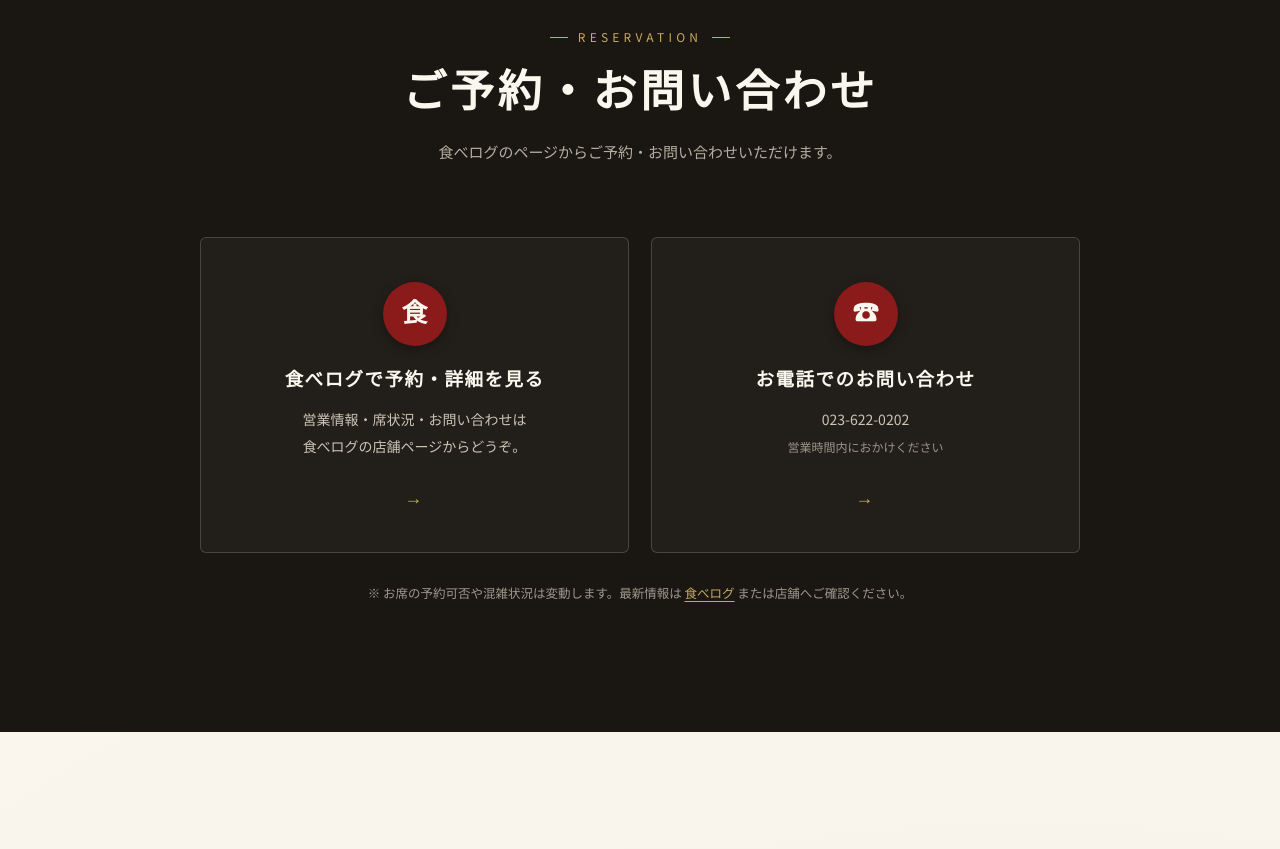
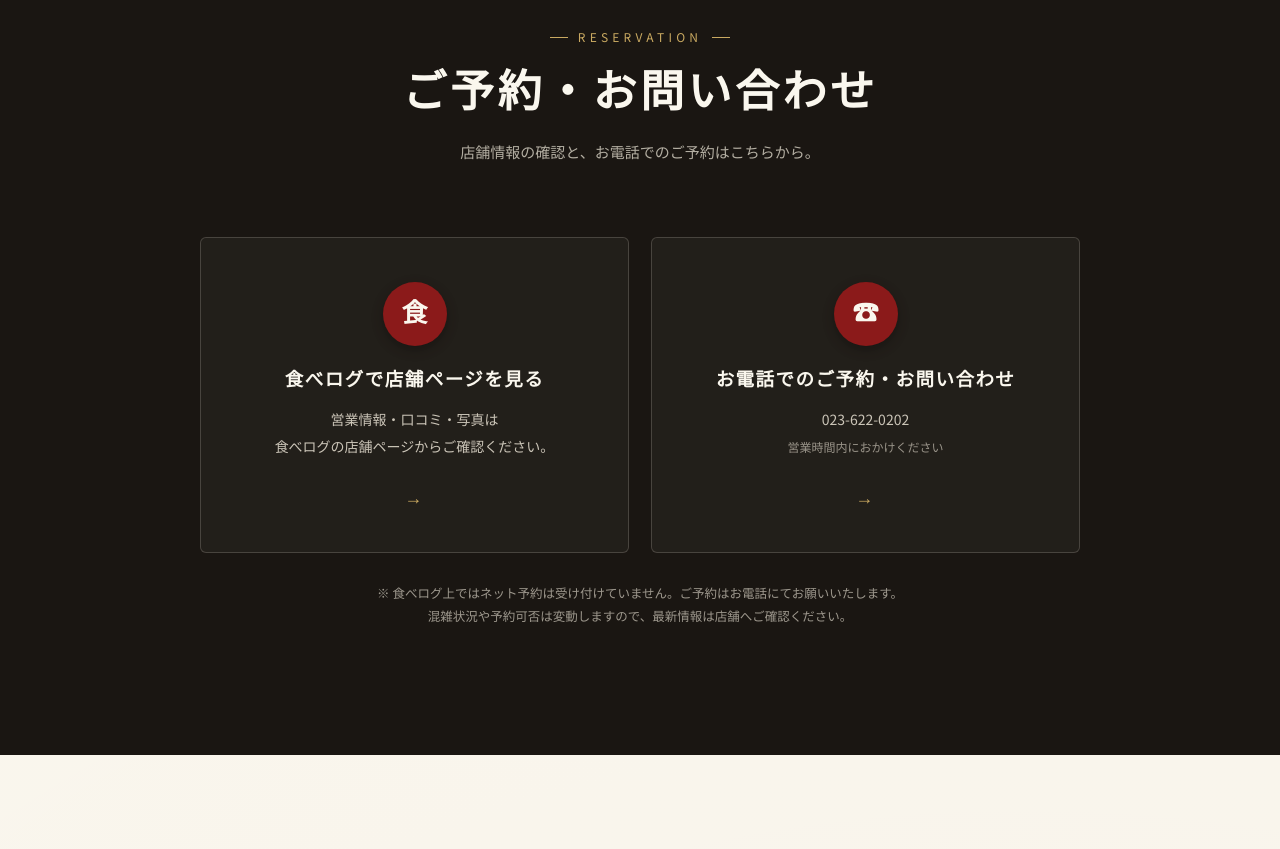
Before and after one commit to koretada0826/megumi, a plain HTML site: page index.html in a window 1280 px wide. Shown: the part 3300-4149 px from the top of the page. Drawn offline with Linux system fonts and the light colour scheme; a web font is replaced by a local one.

Commit message:
予約セクションのリンク先と表記を修正
- 食べログのリンク先を /dtlrsvinfo/（404）から店舗トップページへ変更
- 食べログ側は「予約不可」表示のため、ボタン名を「店舗ページを見る」へ
- 電話カードを「ご予約・お問い合わせ」と明示
- 注記でネット予約不可・電話予約のみ可能を案内

```diff
--- a/index.html
+++ b/index.html
@@ -162,29 +162,28 @@
     <header class="section-head fade-in">
       <p class="section-eyebrow light">RESERVATION</p>
       <h2 class="section-title light">ご予約・お問い合わせ</h2>
-      <p class="section-sub">食べログのページからご予約・お問い合わせいただけます。</p>
+      <p class="section-sub">店舗情報の確認と、お電話でのご予約はこちらから。</p>
     </header>
 
     <div class="reserve-grid">
-      <a class="reserve-card fade-in" href="https://tabelog.com/yamagata/A0601/A060101/6013121/dtlrsvinfo/" target="_blank" rel="noopener noreferrer">
+      <a class="reserve-card fade-in" href="https://tabelog.com/yamagata/A0601/A060101/6013121/" target="_blank" rel="noopener noreferrer">
         <span class="reserve-icon" aria-hidden="true">食</span>
-        <h3>食べログで予約・詳細を見る</h3>
-        <p>営業情報・席状況・お問い合わせは<br />食べログの店舗ページからどうぞ。</p>
+        <h3>食べログで店舗ページを見る</h3>
+        <p>営業情報・口コミ・写真は<br />食べログの店舗ページからご確認ください。</p>
         <span class="reserve-arrow" aria-hidden="true">→</span>
       </a>
 
       <a class="reserve-card fade-in" href="tel:0236220202">
         <span class="reserve-icon" aria-hidden="true">☎</span>
-        <h3>お電話でのお問い合わせ</h3>
+        <h3>お電話でのご予約・お問い合わせ</h3>
         <p>023-622-0202<br /><small>営業時間内におかけください</small></p>
         <span class="reserve-arrow" aria-hidden="true">→</span>
       </a>
     </div>
 
     <p class="reserve-note fade-in">
-      ※ お席の予約可否や混雑状況は変動します。最新情報は
-      <a href="https://tabelog.com/yamagata/A0601/A060101/6013121/" target="_blank" rel="noopener noreferrer">食べログ</a>
-      または店舗へご確認ください。
+      ※ 食べログ上ではネット予約は受け付けていません。ご予約はお電話にてお願いいたします。<br />
+      混雑状況や予約可否は変動しますので、最新情報は店舗へご確認ください。
     </p>
   </div>
 </section>
```
